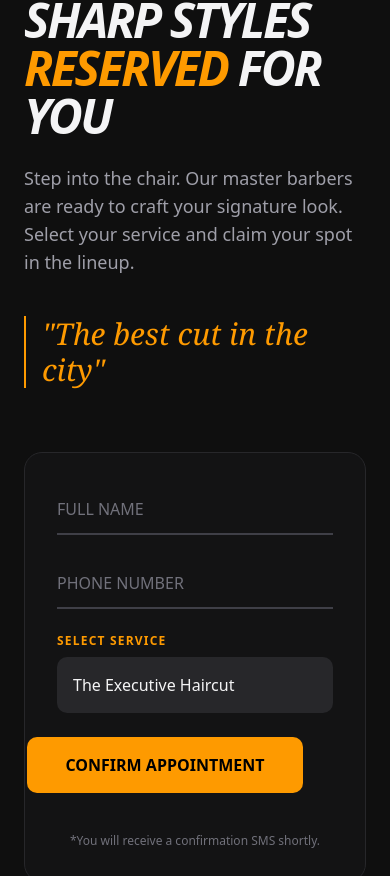
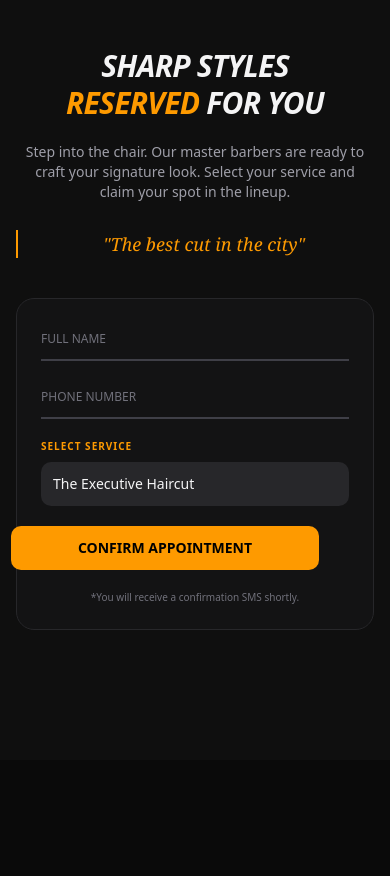
Before and after one commit to Manikandan0018/barbar-shop, a React (Vite) app: page / in a window 390 px wide. Shown: the part 1008-1884 px from the top of the page. Built offline with nearby package versions, Linux system fonts and the light colour scheme; a web font is replaced by a local one.

Commit message:
update: improved Login UI/UX and removed bg image

```diff
--- a/src/pages/Appointment/Appointment.jsx
+++ b/src/pages/Appointment/Appointment.jsx
@@ -43,63 +43,76 @@ const Appointment = () => {
   return (
     <section
       ref={sectionRef}
-      className="min-h-screen bg-[#0f0f0f] text-zinc-100 py-20 px-6 flex items-center justify-center overflow-hidden"
+      className="min-h-screen bg-[#0f0f0f] text-zinc-100 py-16 sm:py-20 px-4 sm:px-6 flex items-center justify-center overflow-hidden"
     >
-      <div className="max-w-6xl w-full grid grid-cols-1 lg:grid-cols-2 gap-16 items-center">
-        {/* Left Side: Brand Experience */}
-        <div className="space-y-6">
-          <h2 className="reveal-text text-5xl md:text-7xl font-bold tracking-tighter uppercase italic">
+      <div className="max-w-6xl w-full grid grid-cols-1 lg:grid-cols-2 gap-10 sm:gap-16 items-center">
+        {/* LEFT SIDE */}
+        <div className="space-y-5 sm:space-y-6 text-center lg:text-left">
+          <h2 className="reveal-text text-3xl sm:text-5xl md:text-6xl lg:text-7xl font-bold tracking-tight uppercase italic leading-tight">
             Sharp Styles <br />
             <span className="text-amber-500">Reserved</span> For You
           </h2>
-          <p className="reveal-text text-zinc-400 text-lg max-w-md">
+
+          <p className="reveal-text text-zinc-400 text-sm sm:text-base md:text-lg max-w-md mx-auto lg:mx-0">
             Step into the chair. Our master barbers are ready to craft your
             signature look. Select your service and claim your spot in the
             lineup.
           </p>
-          <div className="reveal-text pt-4">
-            <div className="flex items-center space-x-4 border-l-2 border-amber-500 pl-4">
-              <span className="text-3xl font-serif italic text-amber-500">
+
+          <div className="reveal-text pt-2 sm:pt-4">
+            <div className="flex items-center justify-center lg:justify-start space-x-4 border-l-2 border-amber-500 pl-4">
+              <span className="text-lg sm:text-2xl md:text-3xl font-serif italic text-amber-500">
                 "The best cut in the city"
               </span>
             </div>
           </div>
         </div>
 
-        {/* Right Side: Modern Form */}
+        {/* RIGHT SIDE */}
         <div
           ref={formRef}
-          className="relative bg-zinc-900/50 p-8 md:p-12 rounded-2xl border border-zinc-800 backdrop-blur-sm"
+          className="relative bg-zinc-900/50 p-6 sm:p-8 md:p-10 lg:p-12 rounded-2xl border border-zinc-800 backdrop-blur-sm"
         >
-          <form className="space-y-6">
-            {/* Input Group */}
+          <form className="space-y-5 sm:space-y-6">
+            {/* NAME */}
             <div className="form-item group relative">
               <input
                 type="text"
                 placeholder=" "
-                className="peer w-full bg-transparent border-b-2 border-zinc-700 py-3 outline-none focus:border-amber-500 transition-colors"
+                className="peer w-full bg-transparent border-b-2 border-zinc-700 py-2 sm:py-3 outline-none focus:border-amber-500 transition-colors text-sm sm:text-base"
               />
-              <label className="absolute left-0 top-3 text-zinc-500 transition-all pointer-events-none peer-focus:-top-4 peer-focus:text-amber-500 peer-focus:text-sm peer-[:not(:placeholder-shown)]:-top-4 peer-[:not(:placeholder-shown)]:text-sm">
+              <label
+                className="absolute left-0 top-2 sm:top-3 text-zinc-500 text-xs sm:text-sm transition-all pointer-events-none
+          peer-focus:-top-3 peer-focus:text-amber-500 peer-focus:text-xs
+          peer-[:not(:placeholder-shown)]:-top-3 peer-[:not(:placeholder-shown)]:text-xs"
+              >
                 FULL NAME
               </label>
             </div>
 
+            {/* PHONE */}
             <div className="form-item group relative">
               <input
                 type="tel"
                 placeholder=" "
-                className="peer w-full bg-transparent border-b-2 border-zinc-700 py-3 outline-none focus:border-amber-500 transition-colors"
+                className="peer w-full bg-transparent border-b-2 border-zinc-700 py-2 sm:py-3 outline-none focus:border-amber-500 transition-colors text-sm sm:text-base"
               />
-              <label className="absolute left-0 top-3 text-zinc-500 transition-all pointer-events-none peer-focus:-top-4 peer-focus:text-amber-500 peer-focus:text-sm peer-[:not(:placeholder-shown)]:-top-4 peer-[:not(:placeholder-shown)]:text-sm">
+              <label
+                className="absolute left-0 top-2 sm:top-3 text-zinc-500 text-xs sm:text-sm transition-all pointer-events-none
+          peer-focus:-top-3 peer-focus:text-amber-500 peer-focus:text-xs
+          peer-[:not(:placeholder-shown)]:-top-3 peer-[:not(:placeholder-shown)]:text-xs"
+              >
                 PHONE NUMBER
               </label>
             </div>
 
+            {/* SELECT */}
             <div className="form-item">
-              <label className="text-xs text-amber-500 font-bold mb-2 block uppercase tracking-widest">
+              <label className="text-[10px] sm:text-xs text-amber-500 font-bold mb-2 block uppercase tracking-widest">
                 Select Service
               </label>
-              <select className="w-full bg-zinc-800 border-none p-4 rounded-lg focus:ring-2 focus:ring-amber-500 outline-none appearance-none cursor-pointer">
+
+              <select className="w-full bg-zinc-800 p-3 sm:p-4 rounded-lg outline-none appearance-none cursor-pointer text-sm sm:text-base focus:ring-2 focus:ring-amber-500">
                 <option>The Executive Haircut</option>
                 <option>Beard Sculpting & Steam</option>
                 <option>Luxury Face Shave</option>
@@ -107,12 +120,13 @@ const Appointment = () => {
               </select>
             </div>
 
-            <button className="form-item w-full group relative overflow-hidden bg-amber-500 text-black font-bold py-4 rounded-lg transition-transform hover:scale-[1.02] active:scale-95">
+            {/* BUTTON */}
+            <button className="form-item w-full group relative overflow-hidden bg-amber-500 text-black font-bold py-3 sm:py-4 rounded-lg transition-transform hover:scale-[1.02] active:scale-95 text-sm sm:text-base">
               <span className="relative z-10">CONFIRM APPOINTMENT</span>
               <div className="absolute inset-0 bg-white/20 translate-y-full group-hover:translate-y-0 transition-transform duration-300"></div>
             </button>
 
-            <p className="form-item text-center text-xs text-zinc-500 mt-4">
+            <p className="form-item text-center text-[10px] sm:text-xs text-zinc-500">
               *You will receive a confirmation SMS shortly.
             </p>
           </form>
```
